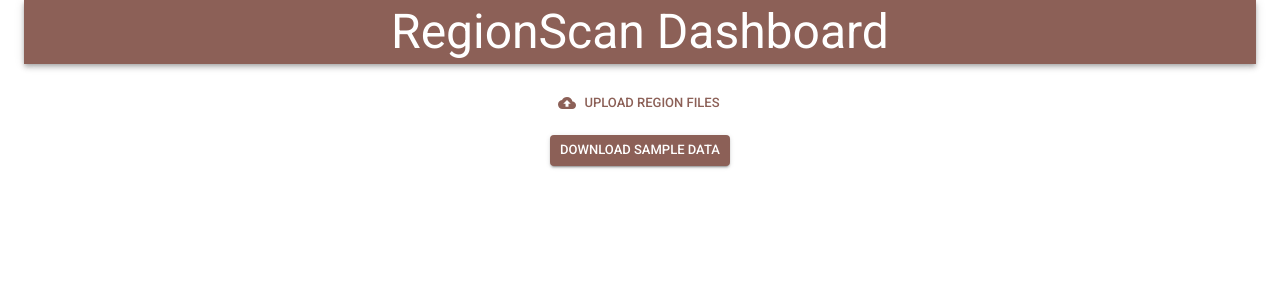
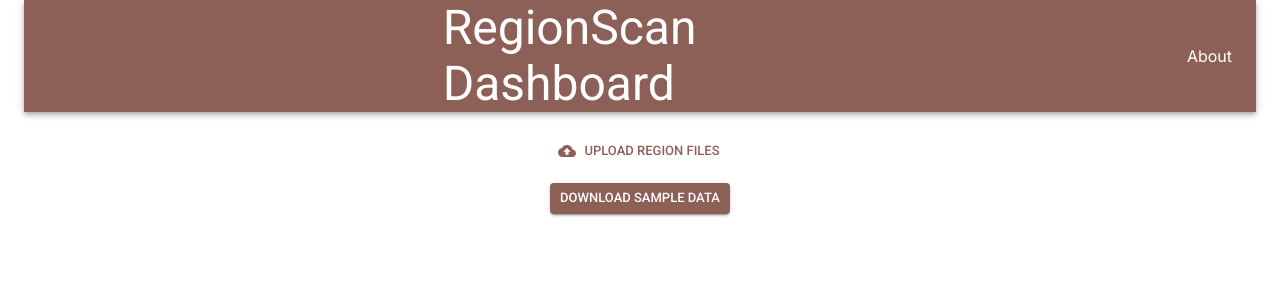
Before and after one commit to BullLab-Lunenfeld/region-scan-dashboard, a Next.js app in the folder next/region-scan-dashboard/: page / in a window 1280 px wide. Shown: the top 300 px of the page. Built offline with nearby package versions, Linux system fonts and the light colour scheme; what @mui/material-nextjs would draw is missing.

Commit message:
add about page skeleton

```diff
--- a/next/region-scan-dashboard/src/app/layout.tsx
+++ b/next/region-scan-dashboard/src/app/layout.tsx
@@ -15,6 +15,7 @@ import {
 import { ThemeProvider } from "@mui/material/styles";
 
 import theme from "../lib/mui/theme";
+import { NavLink } from "@/components";
 //import { Footer } from "@/components";
 
 const inter = Inter({ subsets: ["latin"] });
@@ -44,9 +45,22 @@ export default function RootLayout({
                 color="primary"
                 sx={{ marginBottom: 3 }}
               >
-                <Toolbar component={Grid} justifyContent="center">
-                  <Grid>
-                    <Typography variant="h3">RegionScan Dashboard</Typography>
+                <Toolbar component={Grid} container justifyContent="center">
+                  <Grid flexGrow={1} size={{ xs: 4 }} />
+                  <Grid flexGrow={1} size={{ xs: 4 }}>
+                    <NavLink href="/">
+                      <Typography variant="h3">RegionScan Dashboard</Typography>
+                    </NavLink>
+                  </Grid>
+                  <Grid
+                    flexGrow={1}
+                    size={{ xs: 4 }}
+                    justifyContent="flex-end"
+                    container
+                  >
+                    <Grid>
+                      <NavLink href="/about">About</NavLink>
+                    </Grid>
                   </Grid>
                 </Toolbar>
               </AppBar>
--- /dev/null
+++ b/next/region-scan-dashboard/src/components/NavLink.tsx
@@ -0,0 +1,20 @@
+"use client";
+
+import React from "react";
+import Link, { LinkProps } from "next/link";
+import { Link as MuiLink } from "@mui/material";
+
+const NavLink: React.FC<LinkProps & { children: React.ReactNode }> = ({
+  href,
+  children,
+}) => (
+  <MuiLink
+    sx={({ palette }) => ({ color: palette.primary.contrastText })}
+    component={Link}
+    href={href}
+  >
+    {children}
+  </MuiLink>
+);
+
+export default NavLink;
--- a/next/region-scan-dashboard/src/components/PlotDownloadButton.tsx
+++ b/next/region-scan-dashboard/src/components/PlotDownloadButton.tsx
@@ -1,3 +1,5 @@
+"use client";
+
 import React, { useCallback, useEffect, useState } from "react";
 import { Save } from "@mui/icons-material";
 import {
--- a/next/region-scan-dashboard/src/components/RegionPlot.tsx
+++ b/next/region-scan-dashboard/src/components/RegionPlot.tsx
@@ -1,3 +1,5 @@
+"use client";
+
 import React, {
   useCallback,
   useEffect,
--- a/next/region-scan-dashboard/src/components/index.ts
+++ b/next/region-scan-dashboard/src/components/index.ts
@@ -4,6 +4,7 @@ export { default as LoadingOverlay } from "./LoadingOverlay";
 export { default as PvarCheckbox } from "./PvarCheckbox";
 export { default as MiamiPlot } from "./MiamiPlot";
 export { default as Modal } from "./Modal";
+export { default as NavLink } from "./NavLink";
 export { default as NumberInput } from "./NumberInput";
 export { default as PaginatedTable } from "./PaginatedTable";
 export { default as PlotDownloadButton } from "./PlotDownloadButton";
```
Also changed, not shown: next/region-scan-dashboard/src/app/about/page.tsx (added, +12 -0 lines).
